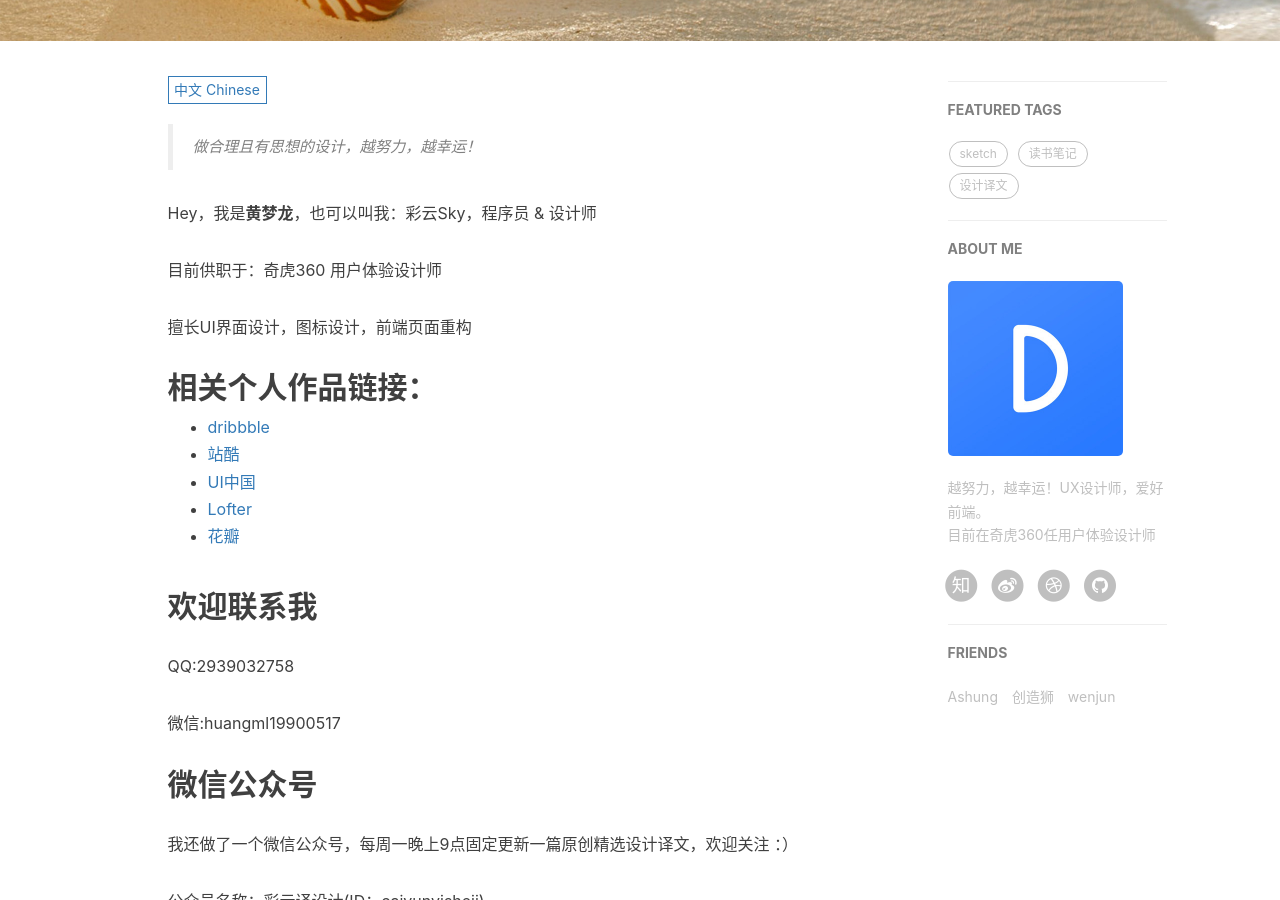
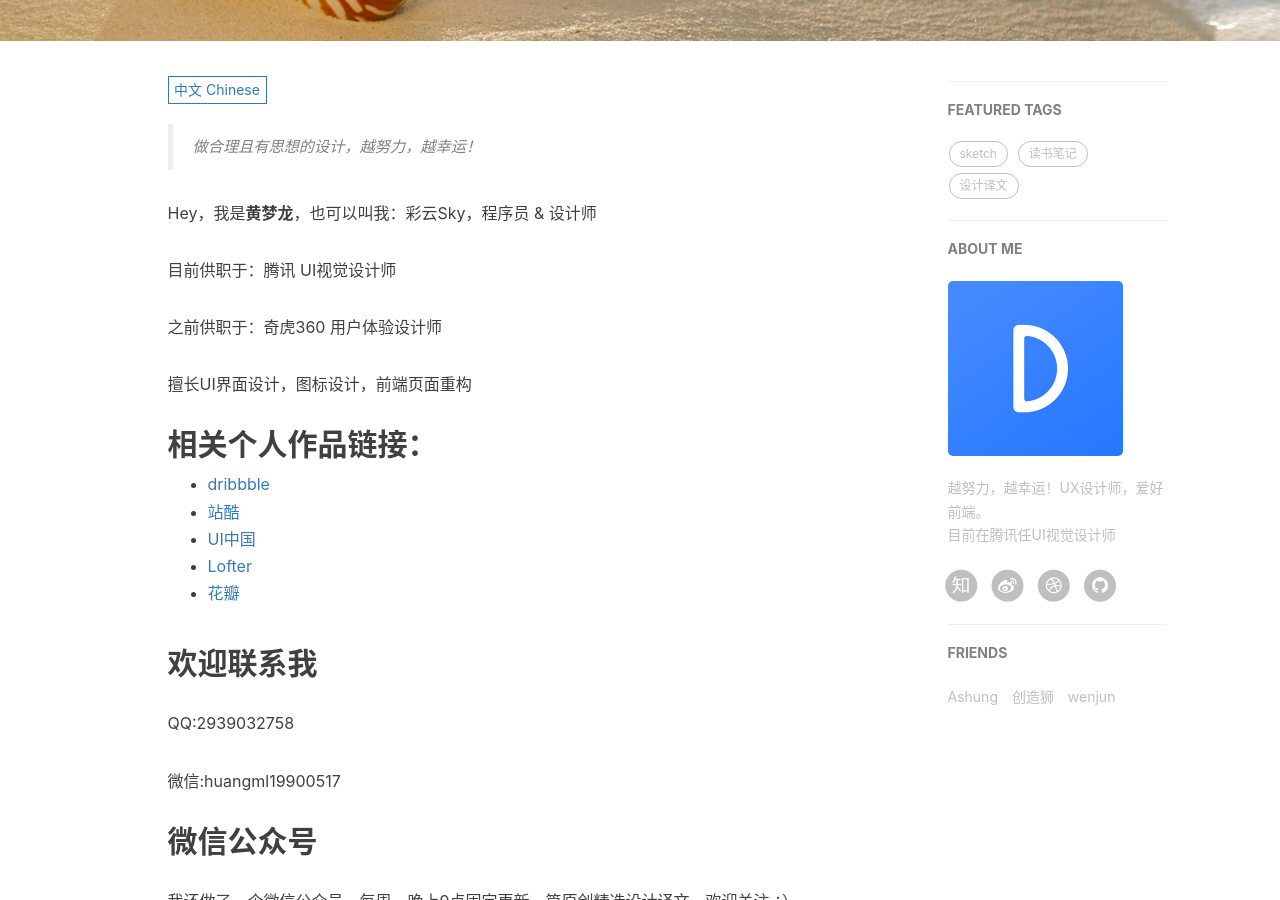
Before and after one commit to ColourCloudSky/ColourCloudSky.github.io, a Jekyll site: the page built from about.html, in a window 1280 px wide and 900 px high, scrolled down 377 px. Built offline with Jekyll 4.4.1, drawn with Linux system fonts in a browser that asks for light colours; nearby versions of some CDN libraries; comment, search, counter and statistics services are not loaded.

Commit message:
更新网站个人资料

```diff
--- a/_config.yml
+++ b/_config.yml
@@ -69,7 +69,7 @@ ga_domain: colourcloudsky.github.io
 
 # Sidebar settings
 sidebar: true                           # whether or not using Sidebar.
-sidebar-about-description: "越努力，越幸运！UX设计师，爱好前端。<br/>目前在奇虎360任用户体验设计师 "
+sidebar-about-description: "越努力，越幸运！UX设计师，爱好前端。<br/>目前在腾讯任UI视觉设计师 "
 sidebar-avatar: /img/avatar-sky.jpg      # use absolute URL, seeing it's used in both `/` and `/about/`
 
 
--- a/about.html
+++ b/about.html
@@ -27,7 +27,8 @@ var _hmt = _hmt || [];
     <blockquote><p>做合理且有思想的设计，越努力，越幸运！</p></blockquote>
 
     <p>Hey，我是<strong>黄梦龙</strong>，也可以叫我：彩云Sky，程序员 &amp; 设计师</p>
-    <p>目前供职于：奇虎360 用户体验设计师</p>
+    <p>目前供职于：腾讯 UI视觉设计师</p>
+    <p>之前供职于：奇虎360 用户体验设计师</p>
     <p>擅长UI界面设计，图标设计，前端页面重构</p>
 
     <h2>相关个人作品链接：</h2>
```
Also changed, not shown: other parts of about.html (+2 -1 lines).
